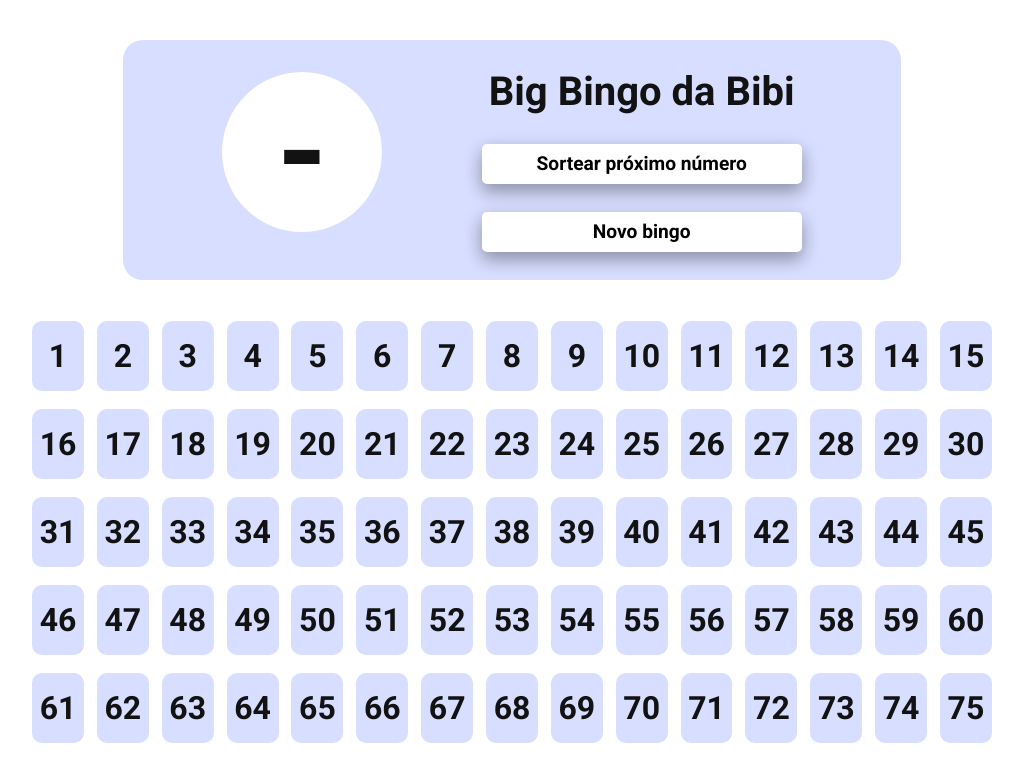
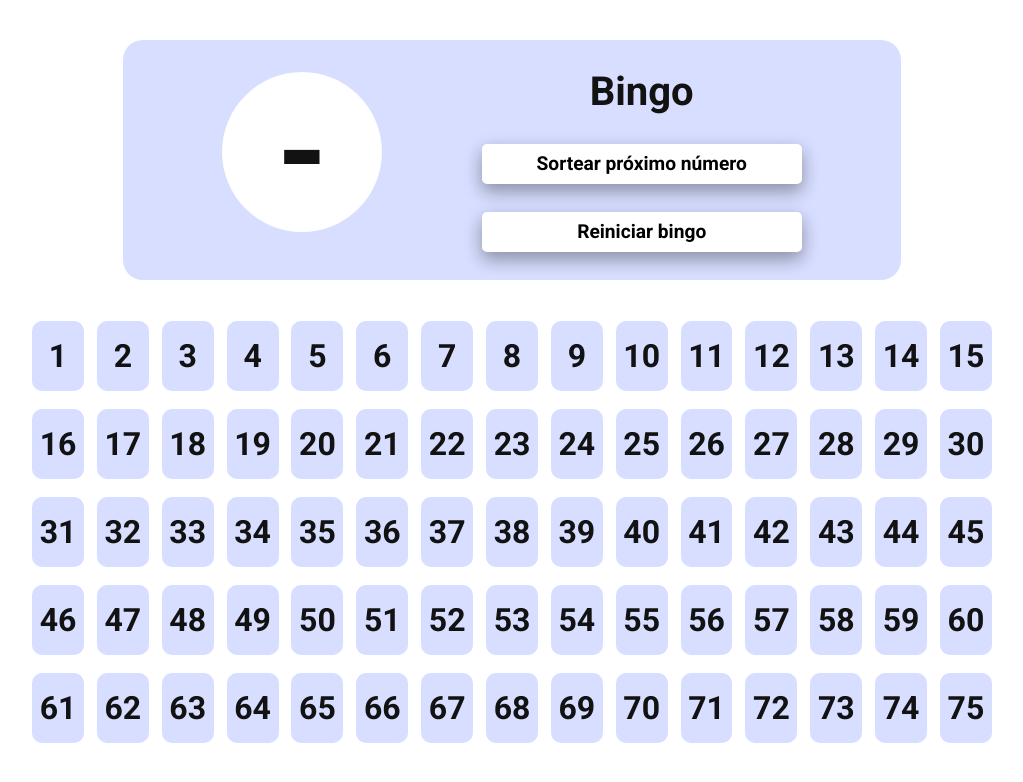
Before and after one commit to joaopaulonsoares/bingo-nextjs, a Next.js app: page /roleta in a window 1280 px wide. Shown: the top 782 px of the page, without its empty margins (128-1151 px from the left). Built offline with nearby package versions, Linux system fonts and the light colour scheme.

Commit message:
Update bingo properties

```diff
--- a/src/pages/cartela.js
+++ b/src/pages/cartela.js
@@ -6,6 +6,8 @@ import { PlayerCardItem, CenterPlayerCardItem } from '../components/Card/PlayerC
 import 'react-confirm-alert/src/react-confirm-alert.css'; // Import css
 import 'react-toastify/dist/ReactToastify.css';
 import styles from './cartela.module.scss'
+
+import { TEXTS } from "../settings/index";
 
 export default function Cartela() {
   const sizeOfNumbersInRoulette = 75;
@@ -107,12 +109,12 @@ export default function Cartela() {
   return (
     <>
       <Head>
-        <title>Cartela | Bingo da Bibi</title>
+        <title>{`${TEXTS.applicationTitle}`}</title>
       </Head>
       <div className={styles.playerCardContainer}>
           <div className={styles.playerCardContent}>
             <div className={styles.playerCardHeader}>
-              <h1>Bingo</h1>
+              <h1>{`${TEXTS.applicationTitle}`}</h1>
             </div>
             <div className={styles.playerCardNumbers}>
                 {
--- a/src/pages/index.js
+++ b/src/pages/index.js
@@ -10,17 +10,19 @@ import BounceLoader from "react-spinners/BounceLoader";
 
 import Image from 'next/image'
 import qrCode from '../../public/cartela_qrCode.png';
+import { TEXTS } from '../settings/index';
+
 
 export default function Home() {
 
   return (
     <>
       <Head>
-        <title>Bingo da Bibi</title>
+        <title>{`${TEXTS.applicationTitle}`}</title>
       </Head>
       <div className={styles.contentContainer}>
         <div className={styles.header}>
-          <h1>Big Bingo da Bibi</h1>
+          <h1>{`${TEXTS.applicationTitle}`}</h1>
         </div>
         <div className={styles.content}>
           <div className={styles.box}>
--- a/src/pages/roleta.js
+++ b/src/pages/roleta.js
@@ -5,6 +5,8 @@ import { cardItem } from '../components/CardItem/index';
 import { confirmAlert } from 'react-confirm-alert'; // Import
 import 'react-confirm-alert/src/react-confirm-alert.css'; // Import css
 import BounceLoader from "react-spinners/BounceLoader";
+
+import { TEXTS } from '../settings/index';
 
 export default function Roleta() {
   const sizeOfNumbersInRoulette = 75;
@@ -93,7 +95,7 @@ export default function Roleta() {
   return (
     <>
       <Head>
-        <title>Bingo da Bibi</title>
+        <title>{TEXTS.applicationTitle}</title>
       </Head>
       <div className={styles.contentContainer}>
         <div className={styles.rouletteContainer}>
@@ -119,12 +121,12 @@ export default function Roleta() {
               </div>
 
               <div className={styles.buttonsPanel}>
-                <h1>Big Bingo da Bibi</h1>
+                <h1>{TEXTS.applicationTitle}</h1>
 
                 { drawNumbers.length < sizeOfNumbersInRoulette &&
                   <button disabled={disableDrawNumberButton} onClick={drawRandomNumberAvailable}>Sortear próximo número</button>
                 }
-                <button onClick={confirmRestartDraw}>Novo bingo</button>
+                <button onClick={confirmRestartDraw}>Reiniciar bingo</button>
               </div>
 
 
--- /dev/null
+++ b/src/settings/index.js
@@ -0,0 +1,3 @@
+export const TEXTS = {
+  applicationTitle: "Bingo"
+}
```
